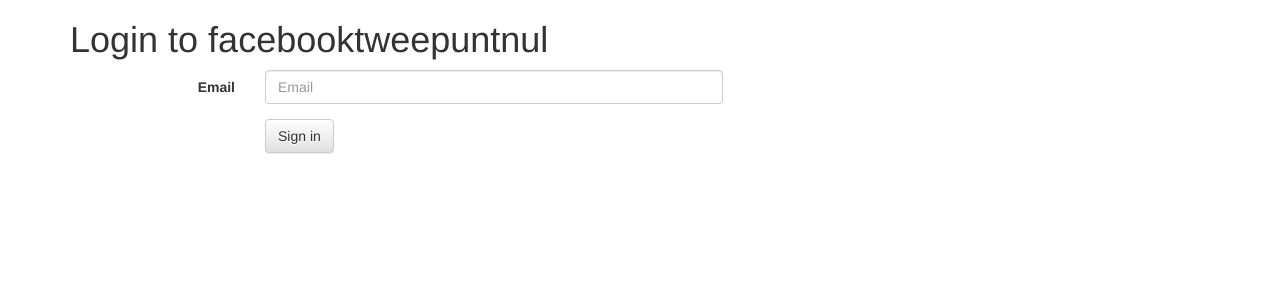
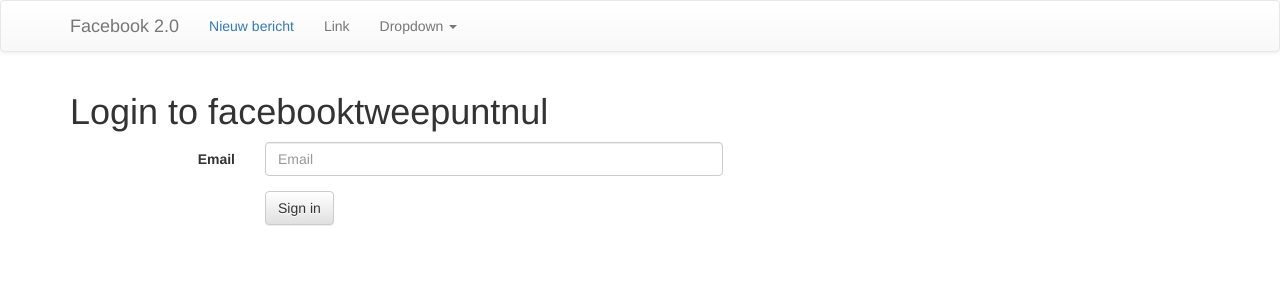
Before and after one commit to matthiasmeerhof/facebooktweepuntnul, a React (Create React App) app: page /login in a window 1280 px wide. Shown: the top 300 px of the page. Built offline with nearby package versions, Linux system fonts and the light colour scheme.

Commit message:
add a NavBar

```diff
--- a/src/App.js
+++ b/src/App.js
@@ -1,10 +1,16 @@
+// React-stuff
 import React, { Component } from 'react';
+import { BrowserRouter } from 'react-router-dom';
+import { Route } from 'react-router';
+
+// Css
 import './App.css';
+
+// Components
 import PostForm from './components/PostForm';
-import { BrowserRouter } from 'react-router-dom'
-import { Route } from 'react-router'
 import Overview from './components/Overview';
-import Login from './components/Login'
+import Login from './components/Login';
+import NavBar from './components/NavBar';
 
 class App extends Component {
     constructor() {
@@ -45,6 +51,7 @@
         return (
             <BrowserRouter>
                 <div>
+                    <Route path="/" component={NavBar} />
                     <Route exact path="/" component={() => (<Overview posts={this.state.posts} />)}/>
                     <Route path="/add" component={() => (<PostForm postHandler={this.postHandler} />)} />
                     <Route path="/login" component={Login} />
--- /dev/null
+++ b/src/components/NavBar.js
@@ -0,0 +1,30 @@
+import React, { Component } from 'react';
+import { Navbar, Nav, NavItem, NavDropdown, MenuItem } from 'react-bootstrap';
+import { Link } from 'react-router-dom';
+
+class NavBar extends Component {
+    render() {
+        return(
+            <Navbar>
+                <Navbar.Header>
+                    <Navbar.Brand>
+                        <Link to="/">Facebook 2.0</Link>
+                    </Navbar.Brand>
+                </Navbar.Header>
+                <Nav>
+                    <NavItem eventKey={1}><Link to="/add">Nieuw bericht</Link></NavItem>
+                    <NavItem eventKey={2}>Link</NavItem>
+                    <NavDropdown eventKey={3} title="Dropdown" id="basic-nav-dropdown">
+                        <MenuItem eventKey={3.1}>Action</MenuItem>
+                        <MenuItem eventKey={3.2}>Another action</MenuItem>
+                        <MenuItem eventKey={3.3}>Something else here</MenuItem>
+                        <MenuItem divider />
+                        <MenuItem eventKey={3.4}>Separated link</MenuItem>
+                    </NavDropdown>
+                </Nav>
+            </Navbar>
+        )
+    }
+}
+
+export default NavBar;
```
